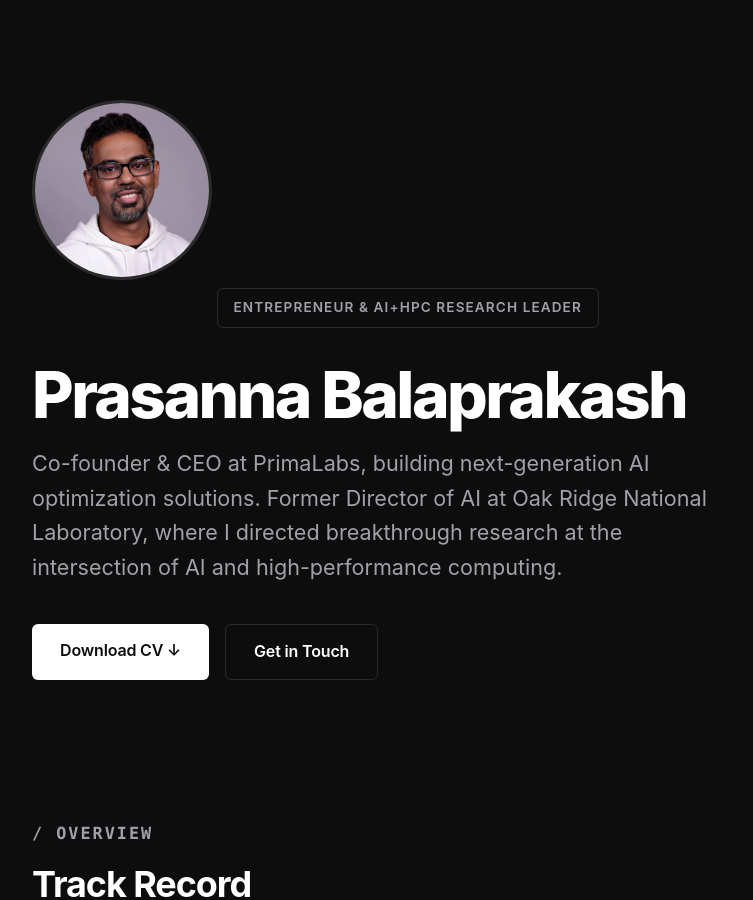
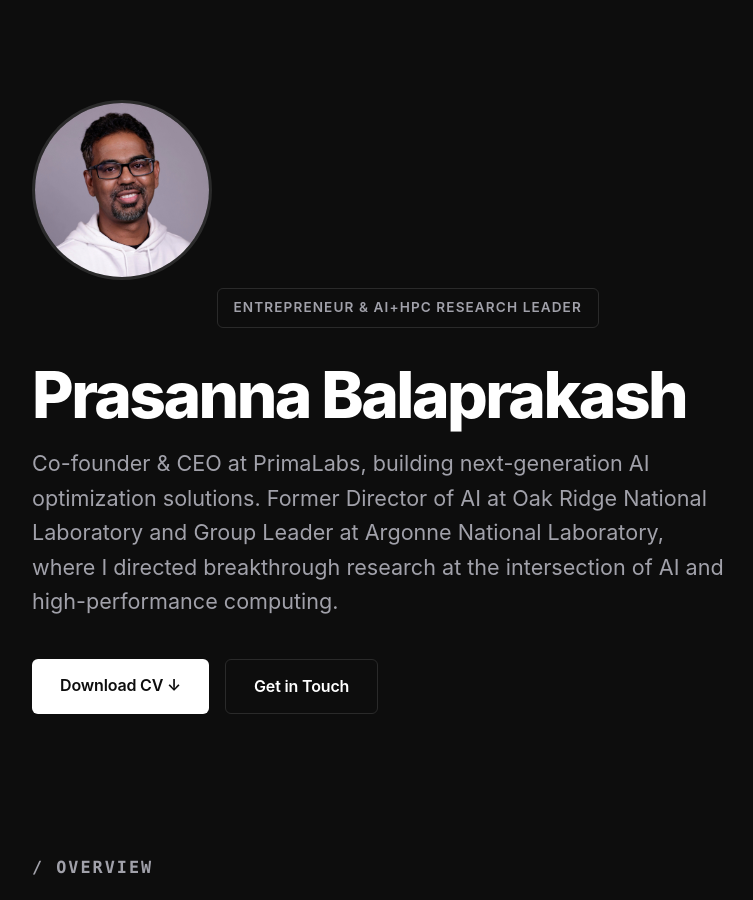
Before and after one commit to pbalapra/pbalapra.github.io, a Jekyll site: the page index.html, which Jekyll copies as it is, in a window 1280 px wide and 900 px high. Shown: the whole window, without its empty margins (198-951 px from the left). Built offline with Jekyll 4.4.1, drawn with Linux system fonts in a browser that asks for light colours.

Commit message:
Add Argonne National Laboratory to subtitle
Updated subtitle to mention both ORNL Director role and Argonne
Group Leader position for more complete background.

🤖 Generated with [Claude Code](https://claude.com/claude-code)

Co-Authored-By: Claude <noreply@anthropic.com>

```diff
--- a/index.html
+++ b/index.html
@@ -421,7 +421,7 @@
             <img src="./PrasannaBalaprakash.jpg" alt="Prasanna Balaprakash" class="headshot">
             <div class="badge">Entrepreneur & AI+HPC Research Leader</div>
             <h1>Prasanna Balaprakash</h1>
-            <p class="subtitle">Co-founder & CEO at PrimaLabs, building next-generation AI optimization solutions. Former Director of AI at Oak Ridge National Laboratory, where I directed breakthrough research at the intersection of AI and high-performance computing.</p>
+            <p class="subtitle">Co-founder & CEO at PrimaLabs, building next-generation AI optimization solutions. Former Director of AI at Oak Ridge National Laboratory and Group Leader at Argonne National Laboratory, where I directed breakthrough research at the intersection of AI and high-performance computing.</p>
             <div class="btn-group">
                 <a href="./Prasanna_Balaprakash_CV.pdf" class="btn btn-primary" target="_blank">Download CV ↓</a>
                 <a href="mailto:pbalapra@primalabs.ai" class="btn btn-secondary">Get in Touch</a>
```
